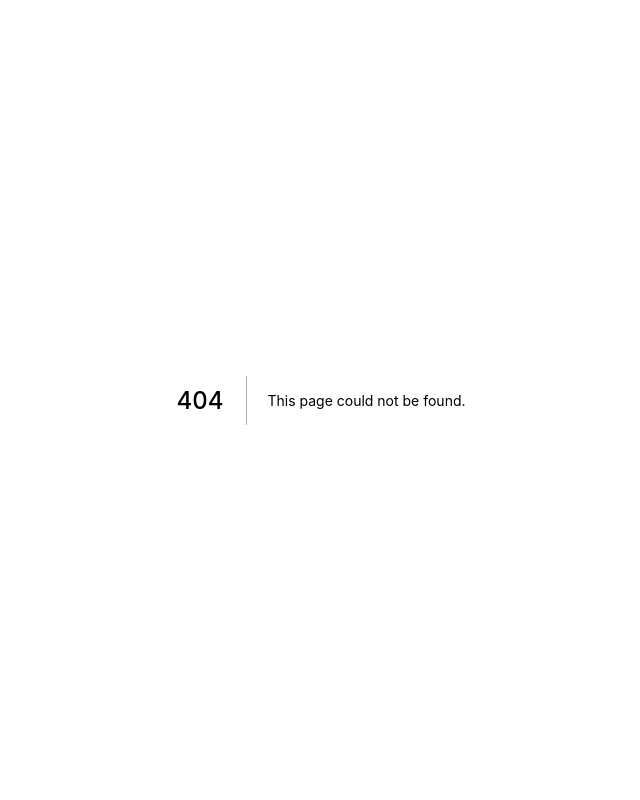
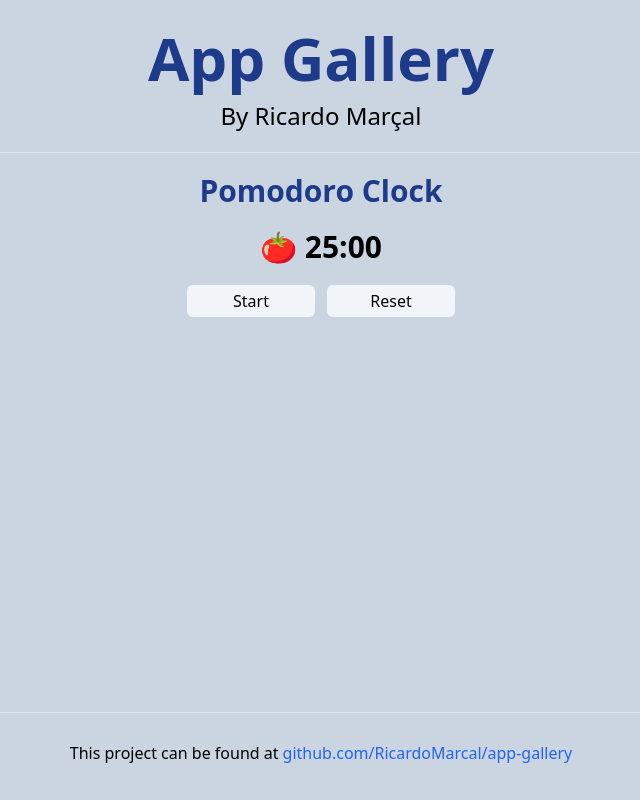
Before and after one commit to RicardoMarcal/app-gallery, a Next.js app: page /pomodoroclock in a window 1280 px wide. Before the commit this address had no page. Shown: the whole page, without its empty margins (319-959 px from the left). Built offline with nearby package versions, Linux system fonts and the light colour scheme.

Commit message:
pomodoro clock + fixes

```diff
--- a/components/Footer.tsx
+++ b/components/Footer.tsx
@@ -3,14 +3,14 @@ function Footer() {
   return (
     <footer className="flex h-20 w-full items-center justify-center border-t">
         <p className="flex items-center justify-center gap-1">
-            Most of these ideas can be found at{' '}
+            This project can be found at{' '}
             <a
             className="text-blue-600"
-            href="https://github.com/florinpop17/app-ideas"
+            href="https://github.com/RicardoMarcal/app-gallery"
             target='_blank'
             rel='noreferrer noopener'
             >
-            github.com/florinpop17/app-ideas
+            github.com/RicardoMarcal/app-gallery
             </a>
         </p>
     </footer>
--- a/pages/index.tsx
+++ b/pages/index.tsx
@@ -28,6 +28,9 @@ const Home: NextPage = () => {
           <Link href='/todolist'>
             <p className='p-2 rounded-md bg-blue-600 w-64 text-white cursor-pointer'>To Do List</p>
           </Link>
+          <Link href='/pomodoroclock'>
+            <p className='p-2 rounded-md bg-blue-600 w-64 text-white cursor-pointer'>Pomodoro Clock</p>
+          </Link>
         </div>
 
       </main>
--- /dev/null
+++ b/pages/pomodoroclock.tsx
@@ -0,0 +1,86 @@
+import type { NextPage } from 'next'
+import Head from 'next/head'
+import React, { useEffect, useState } from 'react'
+import Footer from '../components/Footer'
+import Header from '../components/Header'
+
+const Stopwatch: NextPage = () => {
+  const [paused, setPaused] = useState(true)
+  const [working, setWorking] = useState(true)
+  const [timeLeft, setTimeLeft] = useState(1500)
+
+  useEffect(() => {
+    const sound = new Audio("https://cdn.pixabay.com/download/audio/2021/09/27/audio_91211934db.mp3?filename=clock-alarm-8761.mp3")
+    const timer = setInterval(() => {
+      if(!paused){
+        if(timeLeft === 0){
+          sound.play()
+          handleReset()
+          return
+        }
+        setTimeLeft(timeLeft-1)
+      }
+    }, 1000)
+
+    return () => {
+      clearInterval(timer)
+    }
+  }, [paused, timeLeft])
+
+
+  const handleReset = () => {
+    if(!working){
+      setTimeLeft(1500)
+    }else{
+      setTimeLeft(300)
+    }
+    setPaused(true)
+    setWorking(!working)
+  }
+
+  const handlePause = () => {
+    setPaused(!paused)
+  }
+
+  return (
+    <div className="flex min-h-screen flex-col items-center justify-center py-2 bg-slate-300">
+      <Head>
+        <title>App Gallery - Pomodoro Clock</title>
+        <link rel="icon" href="/favicon.ico" />
+      </Head>
+
+      <main className="flex w-full flex-1 flex-col items-center px-3 text-center">
+        <Header/>
+
+        <div className='flex flex-col py-5 items-center'>
+          <h2 className="text-3xl font-bold text-blue-900">Pomodoro Clock</h2>
+          <p className='text-3xl font-bold mt-5'>
+            {working ? '🍅 ' : '💤 '}
+            {`${Math.floor((timeLeft-timeLeft%60)/60)}:`}
+            {`${('00'+Math.floor(timeLeft%60)).slice(-2)}`}
+          </p>
+          <section className='flex gap-3'>
+            <input
+              type="button"
+              value={paused ? 'Start' : 'Pause'}
+              onClick={handlePause}
+              className="p-1 mt-5 w-32 text-center bg-slate-100 rounded-md cursor-pointer"
+            />
+            <input
+              type="button"
+              value="Reset"
+              onClick={handleReset}
+              className="p-1 mt-5 w-32 text-center bg-slate-100 rounded-md cursor-pointer"
+            />
+
+          </section>
+        </div>
+
+      </main>
+
+      <Footer/>
+    </div>
+  )
+}
+
+export default Stopwatch
```
